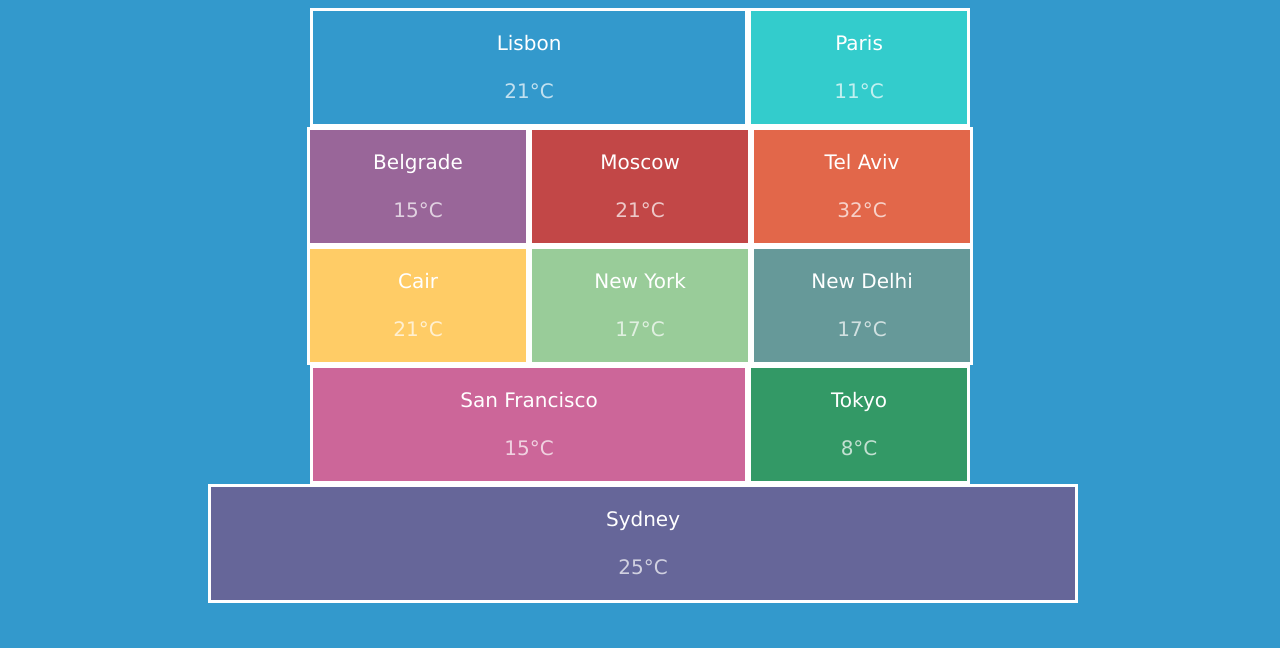
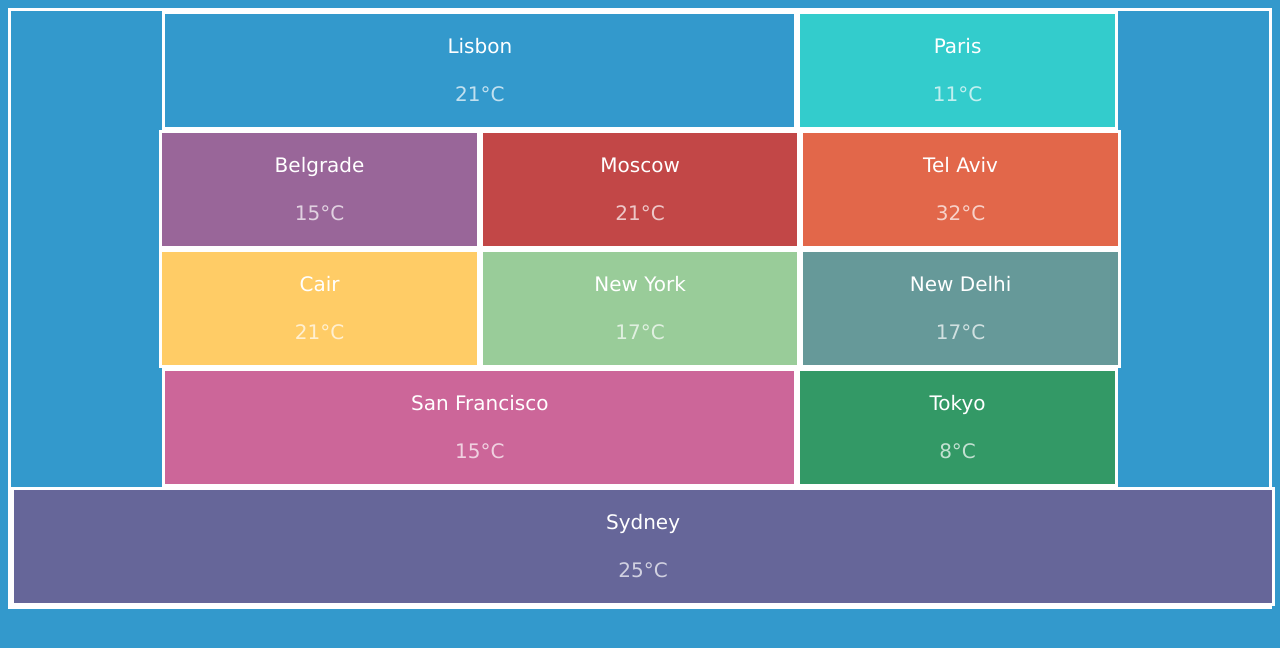
Before and after one commit to NataliyaPetruk/weather, a plain HTML site: page display.html in a window 1280 px wide. Drawn offline with Linux system fonts and the light colour scheme; some icons are missing.

Commit message:
crazy borders again

```diff
--- a/display.css
+++ b/display.css
@@ -11,10 +11,11 @@ ul {
   font-family: "Lucida Grande", sans-serif;
   color: white;
   text-align: center;
-  margin-left: 200px;
-  margin-right: 200px;
   font-size: 0;
   box-sizing: border-box;
+  border: 3px white solid;
+  margin: 0;
+  padding: 0;
 }
 
 .list__item__li {
@@ -22,6 +23,9 @@ ul {
   width: 50%;
   background-color: #3399cc;
   font-size: 20px;
+  border: 3px white solid;
+  margin: 0;
+  padding: 0;
 }
 
 .list__item__pa {
@@ -29,6 +33,9 @@ ul {
   width: 25%;
   background-color: #33cccc;
   font-size: 20px;
+  border: 3px white solid;
+  margin: 0;
+  padding: 0;
 }
 
 .list__item__bel {
@@ -36,6 +43,9 @@ ul {
   width: 25%;
   background-color: #996699;
   font-size: 20px;
+  border: 3px white solid;
+  margin: 0;
+  padding: 0;
 }
 
 .list__item__mos {
@@ -43,6 +53,9 @@ ul {
   width: 25%;
   background-color: #c24747;
   font-size: 20px;
+  border: 3px white solid;
+  margin: 0;
+  padding: 0;
 }
 
 .list__item__tel {
@@ -50,6 +63,9 @@ ul {
   width: 25%;
   background-color: #e2674a;
   font-size: 20px;
+  border: 3px white solid;
+  margin: 0;
+  padding: 0;
 }
 
 .list__item__ca {
@@ -57,6 +73,9 @@ ul {
   width: 25%;
   background-color: #ffcc66;
   font-size: 20px;
+  border: 3px white solid;
+  margin: 0;
+  padding: 0;
 }
 
 .list__item__ny {
@@ -64,6 +83,9 @@ ul {
   width: 25%;
   background-color: #99cc99;
   font-size: 20px;
+  border: 3px white solid;
+  margin: 0;
+  padding: 0;
 }
 
 .list__item__nd {
@@ -71,6 +93,9 @@ ul {
   width: 25%;
   background-color: #669999;
   font-size: 20px;
+  border: 3px white solid;
+  margin: 0;
+  padding: 0;
 }
 
 .list__item__san {
@@ -78,6 +103,9 @@ ul {
   width: 50%;
   background-color: #cc6699;
   font-size: 20px;
+  border: 3px white solid;
+  margin: 0;
+  padding: 0;
 }
 
 .list__item__tok {
@@ -85,6 +113,9 @@ ul {
   width: 25%;
   background-color: #339966;
   font-size: 20px;
+  border: 3px white solid;
+  margin: 0;
+  padding: 0;
 }
 
 .list__item__syd {
@@ -92,6 +123,9 @@ ul {
   width: 100%;
   background-color: #666699;
   font-size: 20px;
+  border: 3px white solid;
+  margin: 0;
+  padding: 0;
 }
 
 .degree {
@@ -103,10 +137,6 @@ i {
   font-size: 25px;
 }
 
-li {
-  border: 3px white solid;
-}
-
 ul:hover li{
   opacity:0.7;
 }
```
